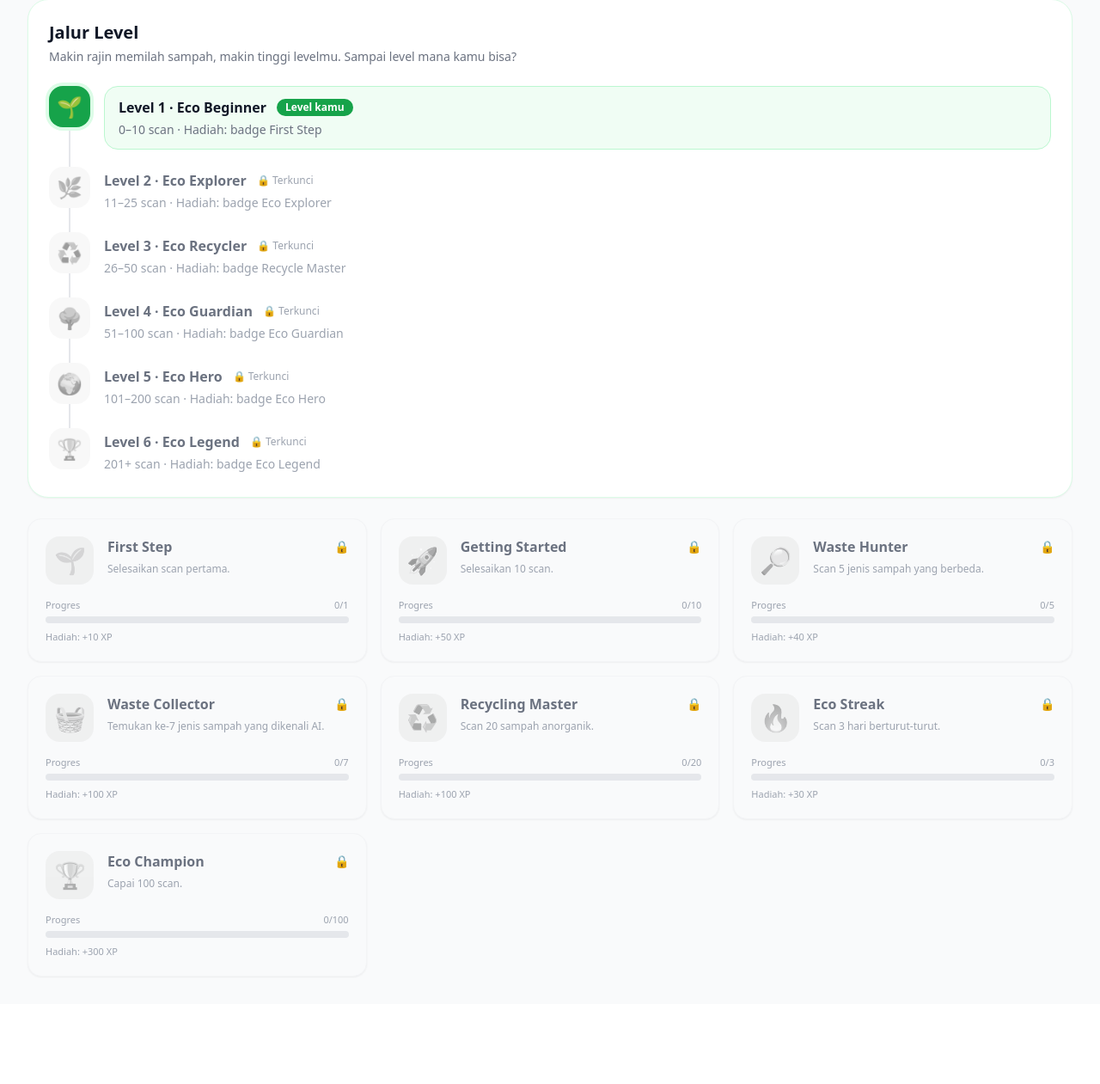
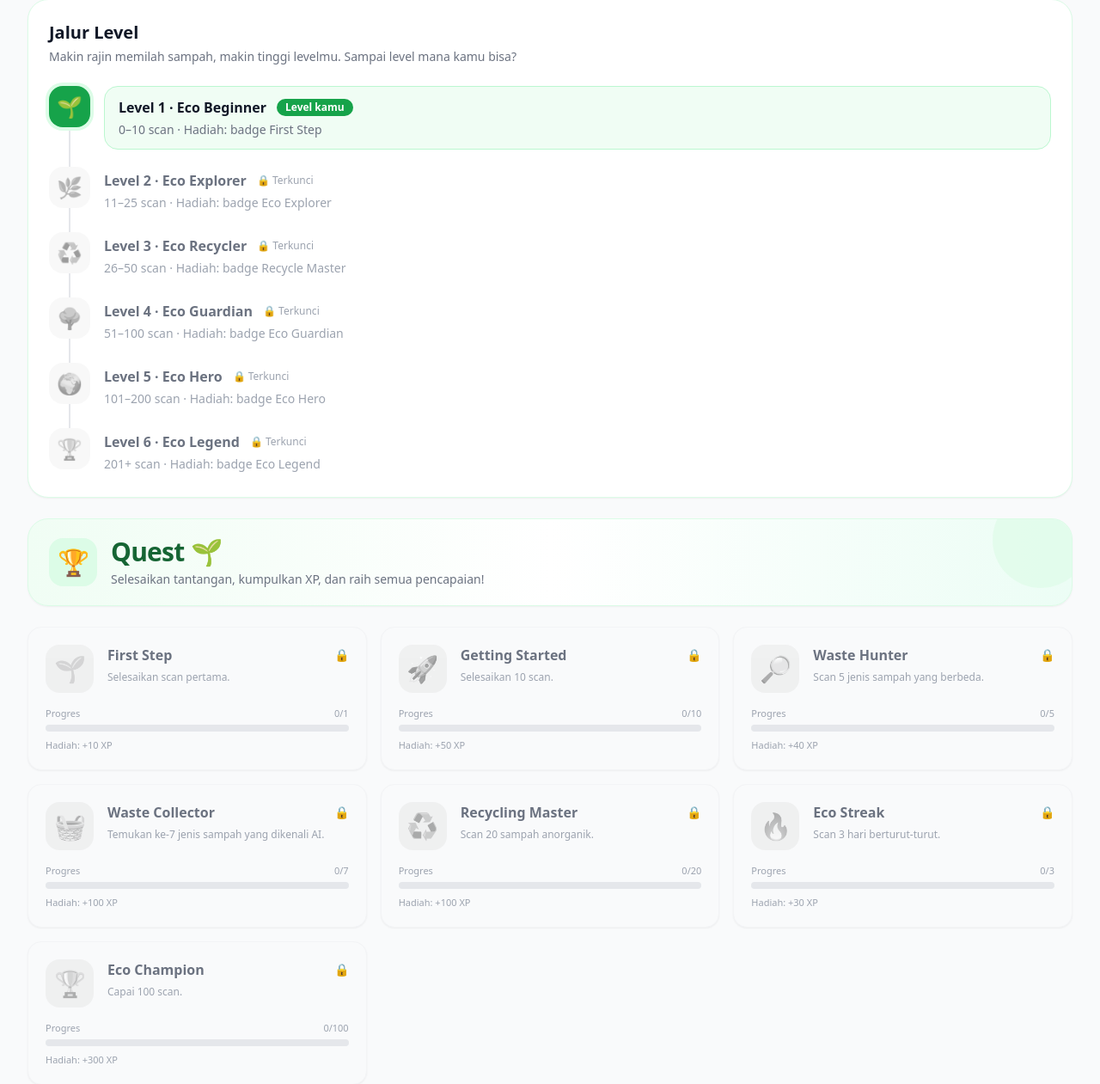
Before and after one commit to Balwe38/Hari_Guru_Project, a Laravel app: page /pencapaian in a window 1280 px wide. Shown: the part 505-1766 px from the top of the page at 86% size. Before the commit the page ends 1642 px from the top, so only its background shows below. Run offline with Laravel 12, Linux system fonts and the light colour scheme; data comes from the database, SQL or seed files in the repository; data that the repository does not hold is empty; some libraries are stand-ins or nearby versions.

Commit message:
Update halaman pencapaian dan quest

```diff
--- a/resources/views/pencapaian.blade.php
+++ b/resources/views/pencapaian.blade.php
@@ -1,3 +1,4 @@
+
 @extends('layouts.app')
 
 @section('title', 'Pencapaian - EcoScan AI')
@@ -67,16 +68,15 @@
 
         </div>
 
-
         {{-- JALUR LEVEL --}}
         @php
             $levels = [
-                ['level' => 1, 'icon' => '🌱', 'name' => 'Eco Beginner', 'range' => '0–10 scan',    'reward' => 'First Step'],
-                ['level' => 2, 'icon' => '🌿', 'name' => 'Eco Explorer', 'range' => '11–25 scan',   'reward' => 'Eco Explorer'],
-                ['level' => 3, 'icon' => '♻️', 'name' => 'Eco Recycler', 'range' => '26–50 scan',   'reward' => 'Recycle Master'],
-                ['level' => 4, 'icon' => '🌳', 'name' => 'Eco Guardian', 'range' => '51–100 scan',  'reward' => 'Eco Guardian'],
-                ['level' => 5, 'icon' => '🌍', 'name' => 'Eco Hero',     'range' => '101–200 scan', 'reward' => 'Eco Hero'],
-                ['level' => 6, 'icon' => '🏆', 'name' => 'Eco Legend',   'range' => '201+ scan',    'reward' => 'Eco Legend'],
+                ['level' => 1, 'icon' => '🌱', 'name' => 'Eco Beginner', 'range' => '0–10 scan', 'reward' => 'First Step'],
+                ['level' => 2, 'icon' => '🌿', 'name' => 'Eco Explorer', 'range' => '11–25 scan', 'reward' => 'Eco Explorer'],
+                ['level' => 3, 'icon' => '♻️', 'name' => 'Eco Recycler', 'range' => '26–50 scan', 'reward' => 'Recycle Master'],
+                ['level' => 4, 'icon' => '🌳', 'name' => 'Eco Guardian', 'range' => '51–100 scan', 'reward' => 'Eco Guardian'],
+                ['level' => 5, 'icon' => '🌍', 'name' => 'Eco Hero', 'range' => '101–200 scan', 'reward' => 'Eco Hero'],
+                ['level' => 6, 'icon' => '🏆', 'name' => 'Eco Legend', 'range' => '201+ scan', 'reward' => 'Eco Legend'],
             ];
             $currentLevel = (int) $eco['level'];
         @endphp
@@ -132,8 +132,29 @@
             </ol>
         </div>
 
+        {{-- JUDUL QUEST --}}
+        <div class="relative overflow-hidden rounded-3xl border border-green-100 bg-gradient-to-r from-green-50 via-white to-emerald-50 px-6 py-5 shadow-sm">
 
-        {{-- DAFTAR BADGE --}}
+            <div class="pointer-events-none absolute -right-5 -top-8 h-28 w-28 rounded-full bg-green-100/60"></div>
+
+            <div class="relative flex items-center gap-4">
+                <div class="flex h-14 w-14 shrink-0 items-center justify-center rounded-2xl bg-green-100 text-3xl">
+                    🏆
+                </div>
+
+                <div>
+                    <h2 class="text-3xl font-extrabold tracking-tight text-green-800">
+                        Quest 🌱
+                    </h2>
+
+                    <p class="mt-1 text-sm text-gray-500">
+                        Selesaikan tantangan, kumpulkan XP, dan raih semua pencapaian!
+                    </p>
+                </div>
+            </div>
+        </div>
+
+        {{-- DAFTAR BADGE / QUEST --}}
         <div class="grid gap-4 sm:grid-cols-2 lg:grid-cols-3">
 
             @foreach ($achievements as $row)
```
